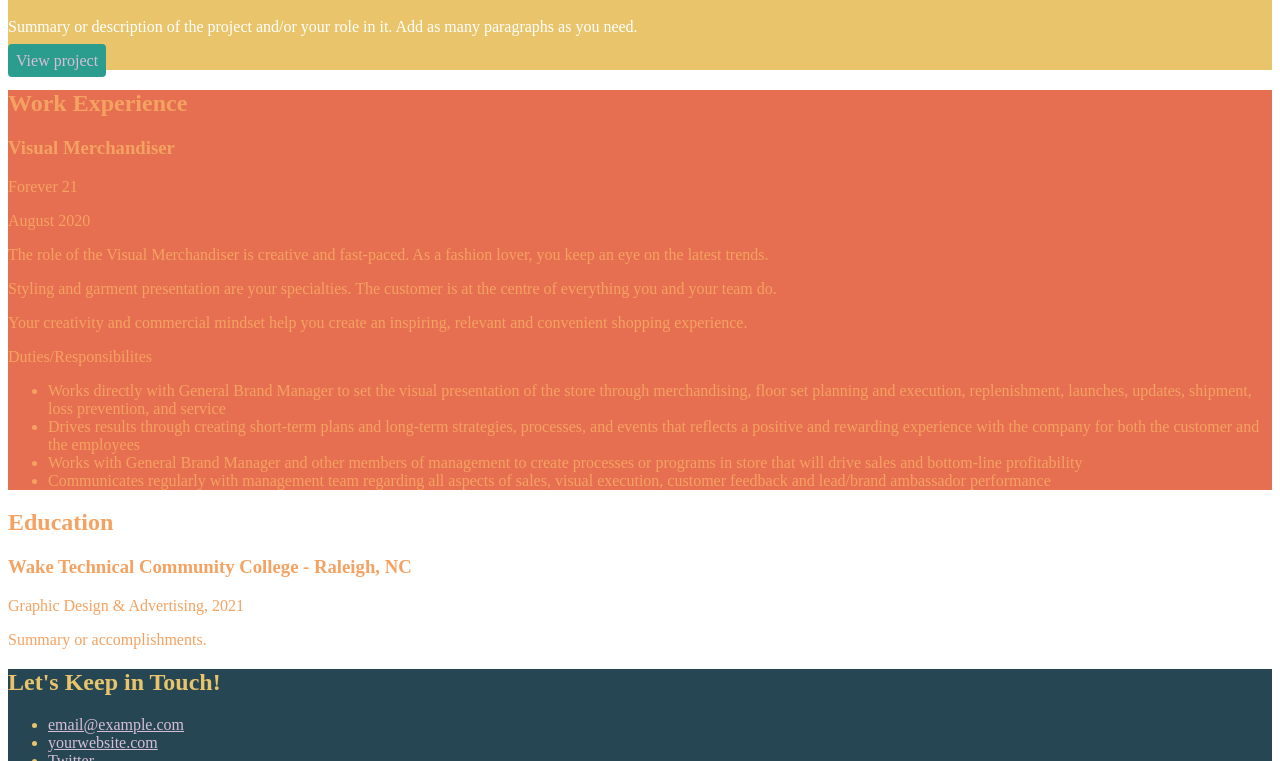
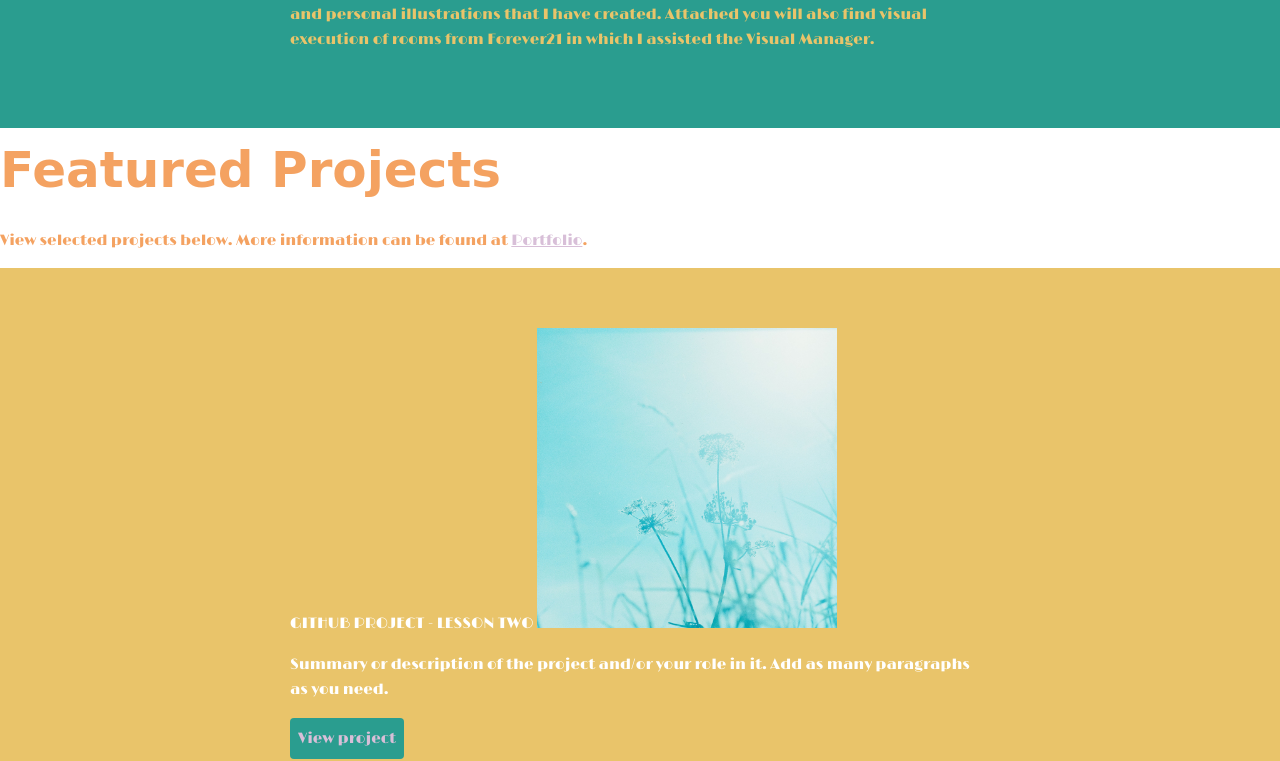
Before and after one commit to aaroncpeoples/Lesson02, a plain HTML site: page index.html in a window 1280 px wide. Shown: the part 609-1370 px from the top of the page. Drawn offline with nearby package versions, Linux system fonts and the light colour scheme; files that its build step writes are made by us from their sources; files whose address does not match are found by name.

Commit message:
Add files via upload

```diff
--- a/index.html
+++ b/index.html
@@ -4,37 +4,44 @@
     <meta charset="UTF-8">
     <meta name="viewport" content="width=device-width, initial-scale=1.0">
     <title>Aaron Peoples Resume</title>
+    <link rel="preconnect" href="https://fonts.gstatic.com">
+<link href="https://fonts.googleapis.com/css2?family=Limelight&display=swap" rel="stylesheet">
     <link rel="stylesheet" href="css/style.css">
   </head>
   <body>
     <main>
       <!-- ***********************  ABOUT / PROFILE  *********************** -->
       <header>
+          <div class="content-wrap">
+
           <h1>Aaron Peoples</h1>
           <h2>Freelance Graphic Designer</h2>
 
           <p>I have cultivated a briefing of design projects that I have collaborated on with patrons and personal illustrations that I have created.
             Attached you will also find visual execution of rooms from Forever21 in which I assisted the Visual Manager.</p>
-        <p></p>
+          </div>
         </header>
 
         <!-- ********************  PROJECTS / PORTFOLIO  ********************* -->
         <section>
           <h2>Featured Projects</h2>
-        <p>View selected projects below. More information can be found at <a href="http://christinatruong.com">christinatruong.com</a>.</p>
+          <p>View selected projects below. More information can be found at <a href="https://spark.adobe.com/page/3WF3vX4kaGjac/">Portfolio</a>.</p>
 
           <!-- Copy the whole <section> block to add more projects. -->
           <section class="Projects">
+            <div class="content-wrap"
             <h3>GITHUB PROJECT - LESSON TWO</h3>
             <img src="placeholder images/annie-spratt-unsplash.jpg" alt="description of image">
             <p>Summary or description of the project and/or your role in it. Add as many paragraphs as you need.</p>
             <a href="#" target="_blank">View project</a>
           </section>
+      </div>
         <!-- End of Project block. -->
       </section>
 
       <!-- ***********************  WORK EXPERIENCE  *********************** -->
       <section class="Work-Experience">
+        <div class="content-wrap">
         <h2>Work Experience</h2>
 
         <!-- Copy this whole <section> block to add more jobs. -->
@@ -53,11 +60,13 @@
             <li>Communicates regularly with management team regarding all aspects of sales, visual execution, customer feedback and lead/brand ambassador performance</li>
           </ul>
         </section>
+        </div>
         <!-- End of Job block. -->
       </section>
 
       <!-- ******************  EDUCATION & CERTIFICATIONS ****************** -->
       <section class="Education">
+        <div class="content-wrap">
         <h2>Education</h2>
 
         <!-- Copy this whole <section> block to add more schools. -->
@@ -66,11 +75,13 @@
           <p>Graphic Design & Advertising, 2021</p>
           <p>Summary or accomplishments.</p>
         </section>
+        </div>
         <!-- End of School block. -->
       </section>
 
       <!-- *****************  CONTACT INFO / SOCIAL MEDIA  ***************** -->
       <footer>
+        <div class="content-wrap">
           <h2>Let's Keep in Touch!</h2>
 
           <!-- Social media and contact links. Add or remove any networks. -->
@@ -81,6 +92,7 @@
             <li><a href="#" target="_blank">LinkedIn</a></li>
             <li><a href="#" target="_blank">Facebook</a></li>
           </ul>
+          </div>
       </footer>
     </main>
   </body>
--- a/style.css
+++ b/style.css
@@ -10,8 +10,21 @@ https://coolors.co/264653-2a9d8f-e9c46a-f4a261-e76f51
 
 /* Global Styles
 -------------------------------*/
+
+html {
+    box-sizing: border-box;
+}
+*, *:before, *:after {
+    box-sizing: inherit;
+}
+
 body {
     color:#f4a261ff;
+    padding: 0;
+    margin: 0;
+    font-family: 'Limelight', cursive;
+    font-size: 15px;
+    line-height: 1.7;
 
 }
 img {
@@ -20,7 +33,21 @@ img {
 a:hover {
     text-decoration: none;
 }
-
+h1 {
+    font-size: 100px;
+}
+h2 {
+    font-size: 50px;
+}
+h1, h2 {
+    font-family:cursive;
+    margin: 0;
+}
+.content-wrap {
+width: 700px;
+margin: 0 auto;
+padding: 60px 0;
+}
 /* Profile
 -------------------------------*/
 header {
@@ -32,7 +59,7 @@ header {
 -------------------------------*/
 .Projects {
     background:#e9c46aff;
-    color:white
+    color:white;
 }
 .Projects a {
     color: thistle;
@@ -40,6 +67,12 @@ header {
     text-decoration: none;
     padding: 8px;
     border-radius: 4px;
+    display: inline-block;
+}
+.center {
+    display: block;
+    margin-left: auto;
+    margin-right: auto;
 }
 
 /* Work Experiene
```
Lines whose indentation alone changed are shown as unchanged.
